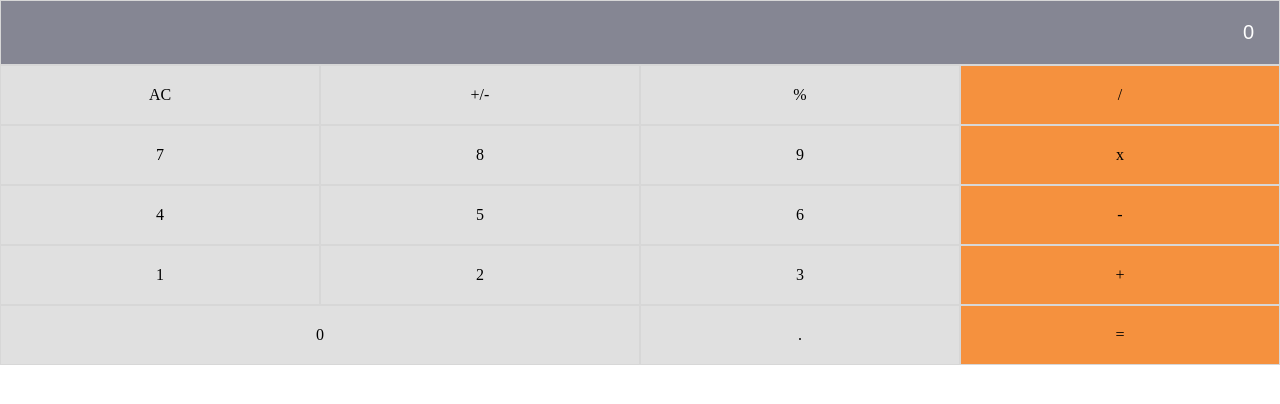
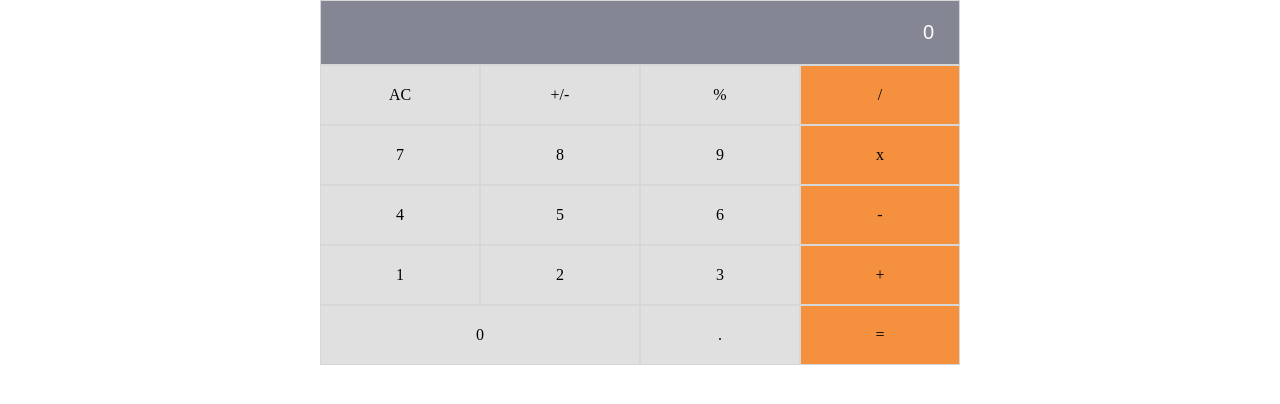
Before and after one commit to lRebornsl/math-magicians, a React (Create React App) app: page / in a window 1280 px wide. Shown: the top 404 px of the page. Built offline with nearby package versions, Linux system fonts and the light colour scheme.

Commit message:
Modify stylish

```diff
--- a/src/App.css
+++ b/src/App.css
@@ -22,6 +22,8 @@ body {
   display: grid;
   grid-template-columns: repeat(4, 1fr);
   background-color: var(--chineseWhite);
+  width: 50%;
+  margin: 0 auto;
 }
 
 .form {
```
